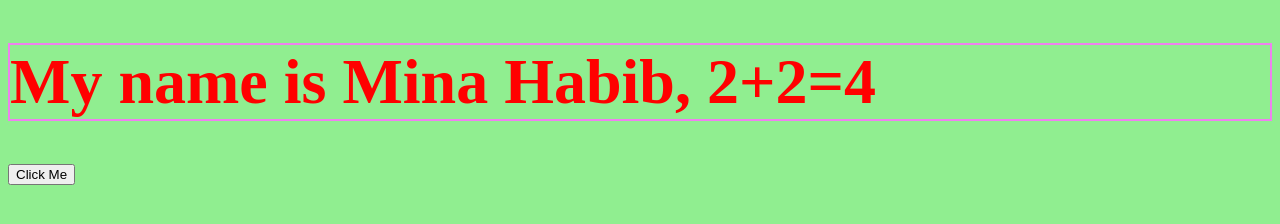
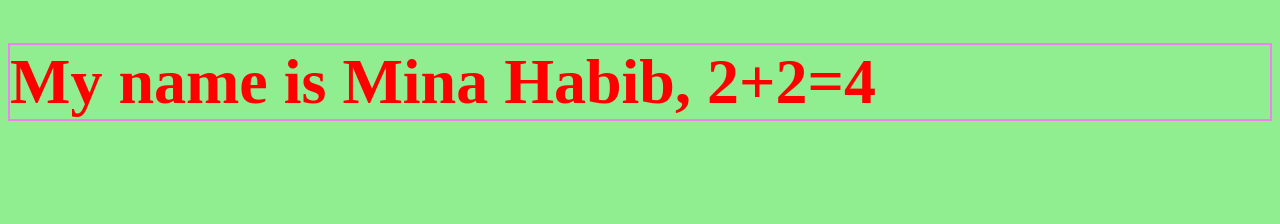
Before and after one commit to MinaH24/sp2023test, a plain HTML site: page jays.html in a window 1280 px wide. Both pictures are taken after a click on the button "Click Me!". Drawn offline with Linux system fonts and the light colour scheme.

Commit message:
Update jays.html

```diff
--- a/jays.html
+++ b/jays.html
@@ -23,7 +23,7 @@
             alert("body has class = "+document.body.className);
             document.body.className = "myclass";
             alert("body has class = "+document.body.className);
-            document.body.innerHTML = "<h1>My name is Mina Habib, 2+2=4</h1><button>Click Me</button>";
+            document.body.innerHTML = "<h1>My name is Mina Habib, 2+2=4</h1>";
          }
       </script>
    </body>
```
